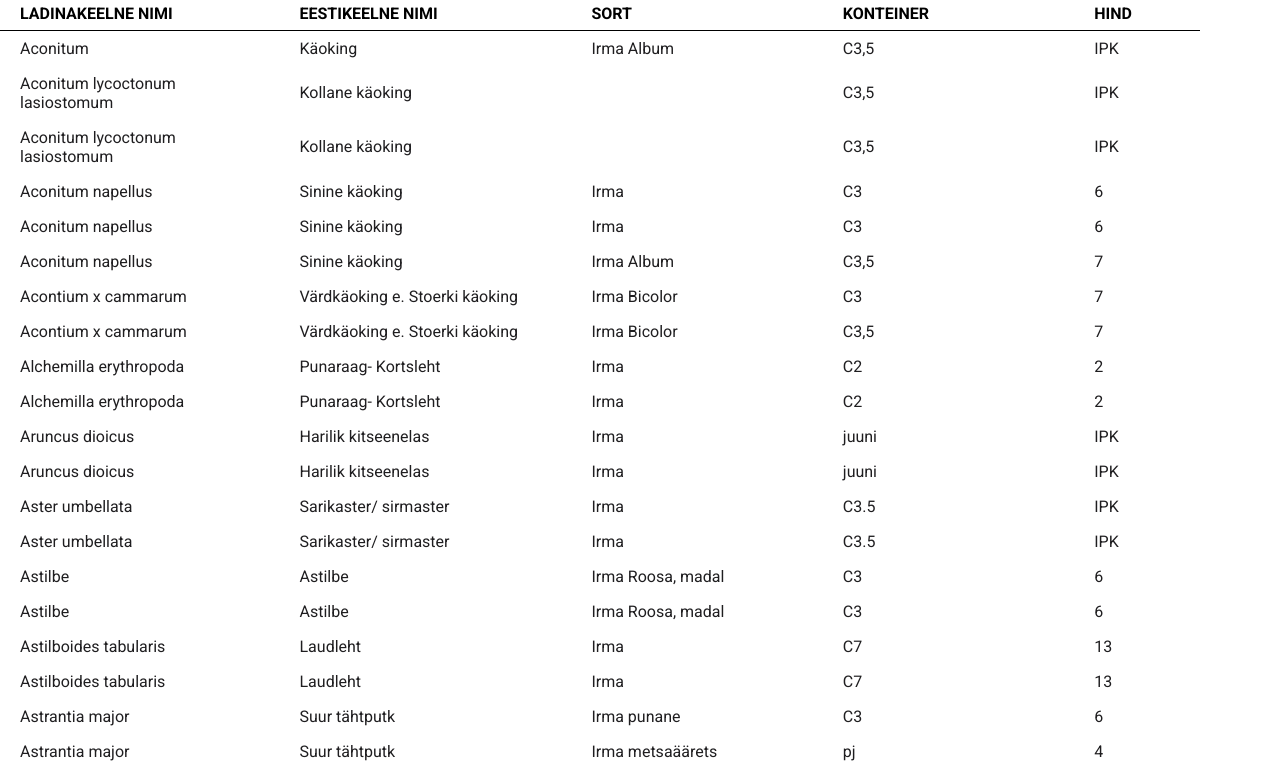
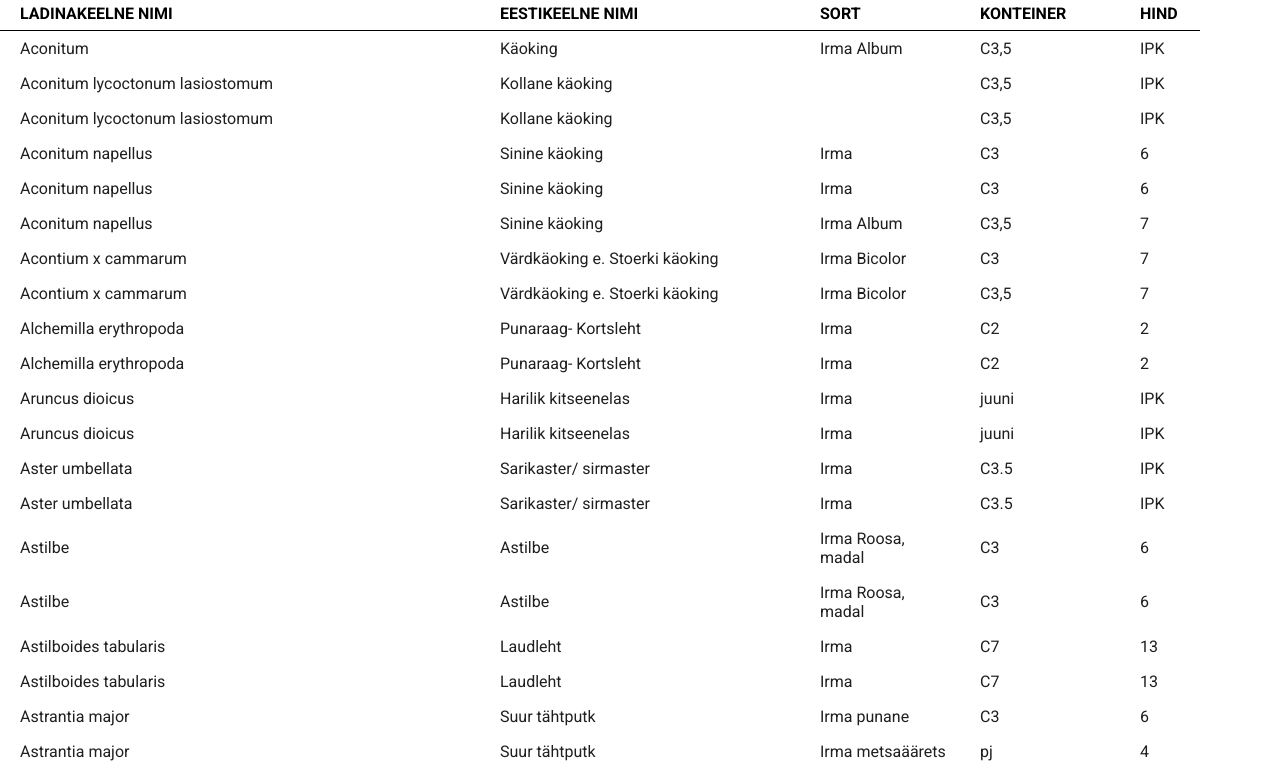
Before and after one commit to samadjah/hinnakiriKevad, a plain HTML site: page index.html in a window 1280 px wide. Shown: the part 40-803 px from the top of the page. Drawn offline with Linux system fonts and the light colour scheme; a web font is replaced by a local one.

Commit message:
tagasikäik

```diff
--- a/css/style.css
+++ b/css/style.css
@@ -64,10 +64,10 @@ table {
   }
 
   .name {
-    width: 10%;
+    width: 30%;
   }
   .nameEst {
-    width: 10%;
+    width: 20%;
       }
 
       .sort {
```
